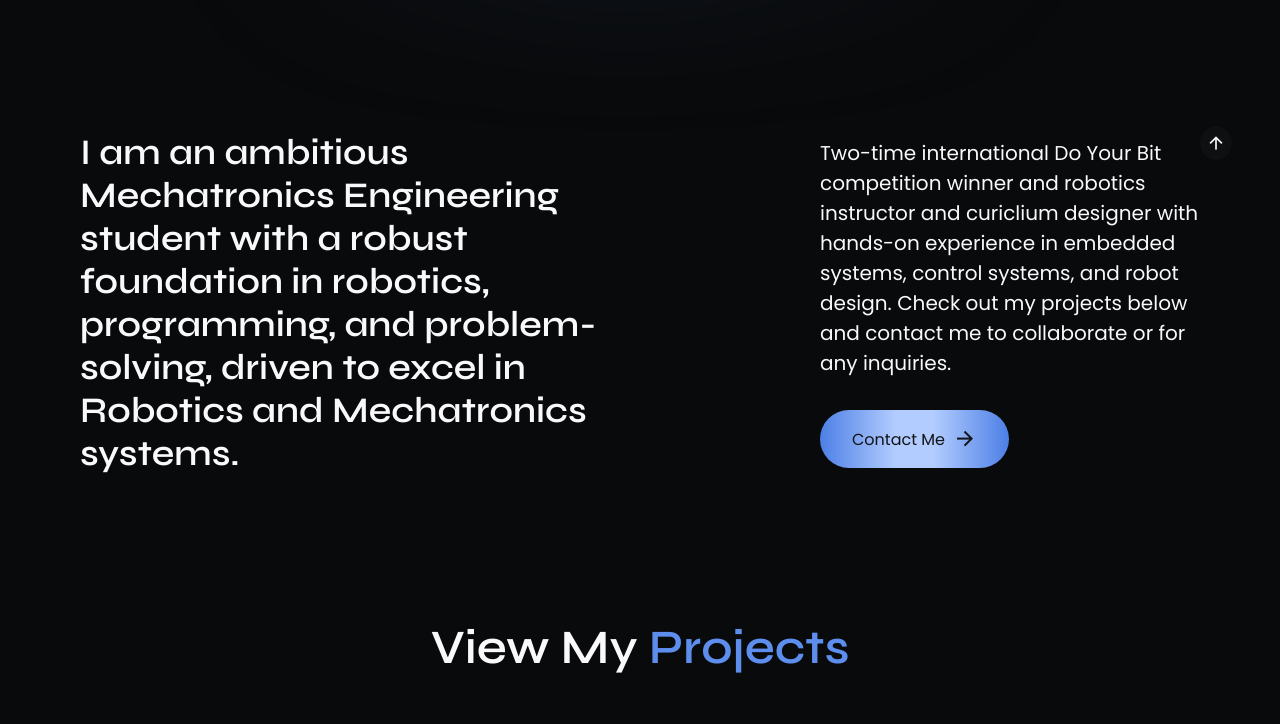
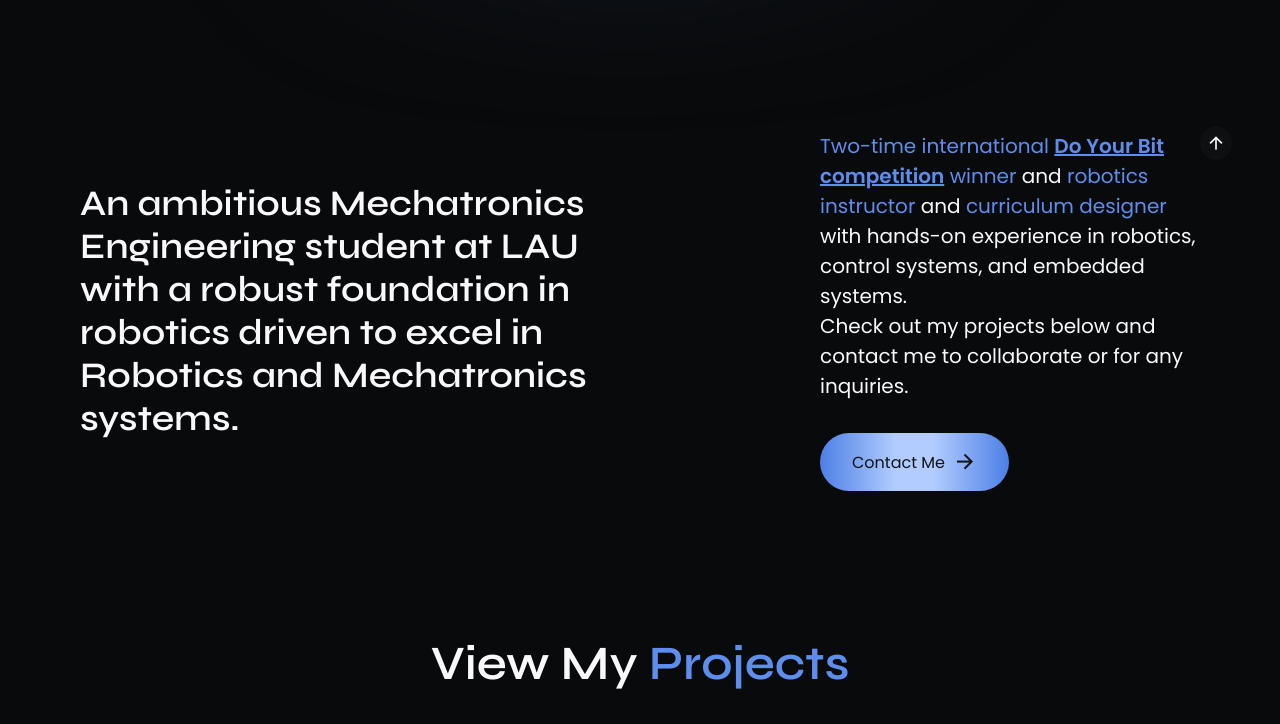
Before and after one commit to AliDismail/AliDIsmail.github.io, a plain HTML site: page index.html in a window 1280 px wide. Shown: the part 1040-1764 px from the top of the page. Drawn offline with nearby package versions, Linux system fonts and the light colour scheme.

Commit message:
last edits

```diff
--- a/assets/css/styles.css
+++ b/assets/css/styles.css
@@ -537,6 +537,14 @@ img {
 
 .about__button {
   width: 100%;
+}
+
+.about__description span {
+  color: var(--first-color);
+}
+
+.about__description a {
+  color: var(--first-color);
 }
 
 /*=============== PROJECTS SECTION ===============*/
--- a/index.html
+++ b/index.html
@@ -37,7 +37,7 @@
     <!--==================== HEADER & NAV ====================-->
     <header class="header" id="header">
       <nav class="nav container">
-        <a href="/index.html" class="nav__logo">Ali D Ismail</a>
+        <a href="/index.html" class="nav__logo">Ali Darwich Ismail</a>
 
         <div class="nav__menu" id="nav-menu">
           <ul class="nav__list">
@@ -137,16 +137,28 @@
       <section class="about section" id="about">
         <div class="about__container container grid">
           <h2 class="about__title">
-            I am an ambitious Mechatronics Engineering student with a robust
-            foundation in robotics, programming, and problem-solving, driven to
-            excel in Robotics and Mechatronics systems.
+            An ambitious Mechatronics Engineering student at LAU with a robust
+            foundation in robotics driven to excel in Robotics and Mechatronics
+            systems.
           </h2>
           <div class="about__info">
             <p class="about__description">
-              Two-time international Do Your Bit competition winner and robotics
-              instructor and curiclium designer with hands-on experience in
-              embedded systems, control systems, and robot design. Check out my
-              projects below and contact me to collaborate or for any inquiries.
+              <span>
+                Two-time international
+                <a
+                  href="https://microbit.org/teach/do-your-bit/"
+                  class="do_your_bit"
+                >
+                  <u><b>Do Your Bit competition</b></u>
+                </a>
+                winner
+              </span>
+              and
+              <span> robotics instructor </span> and
+              <span>curriculum designer</span> with hands-on experience in
+              robotics, control systems, and embedded systems.<br />
+              Check out my projects below and contact me to collaborate or for
+              any inquiries.
             </p>
 
             <a href="#contact" class="about__button button">
```
